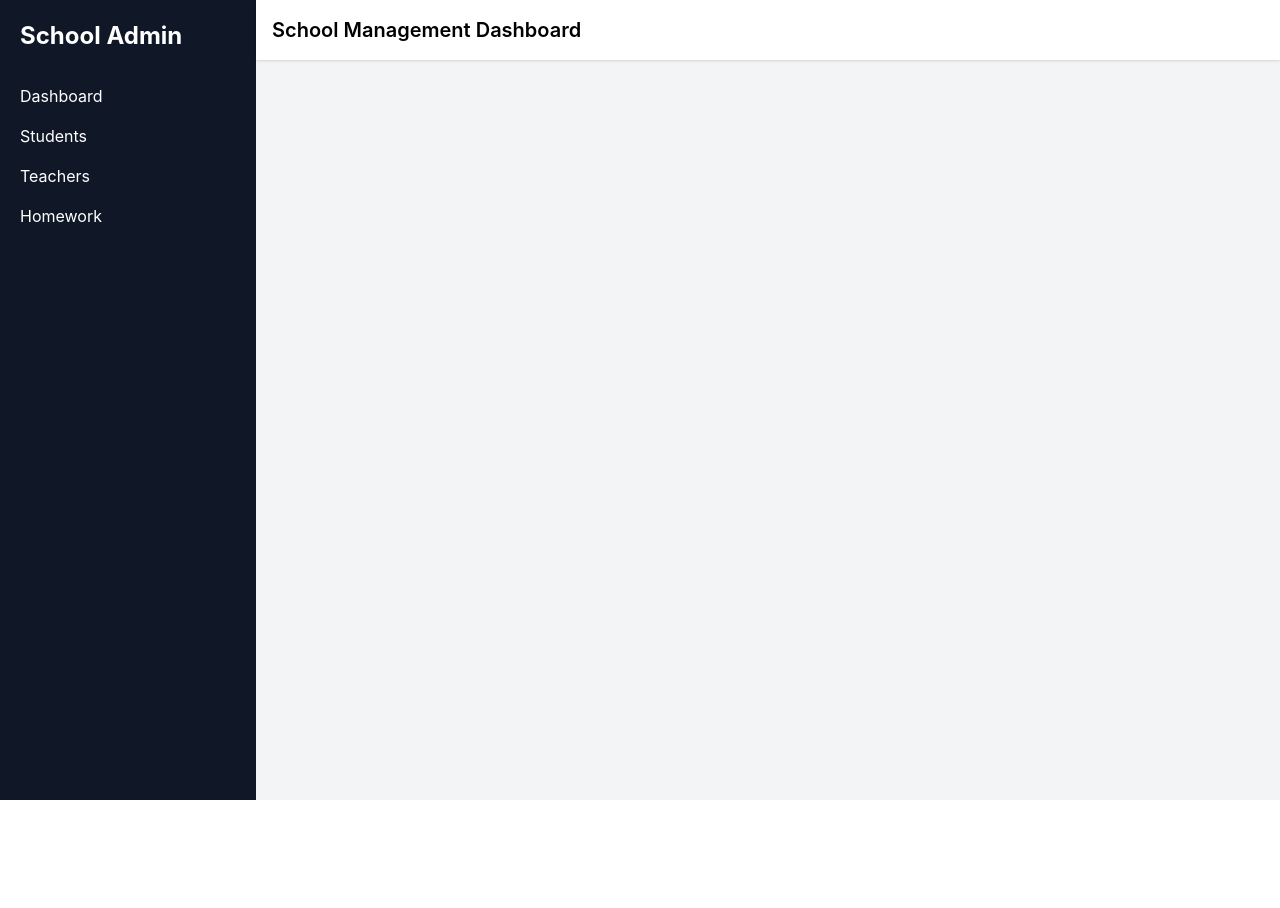
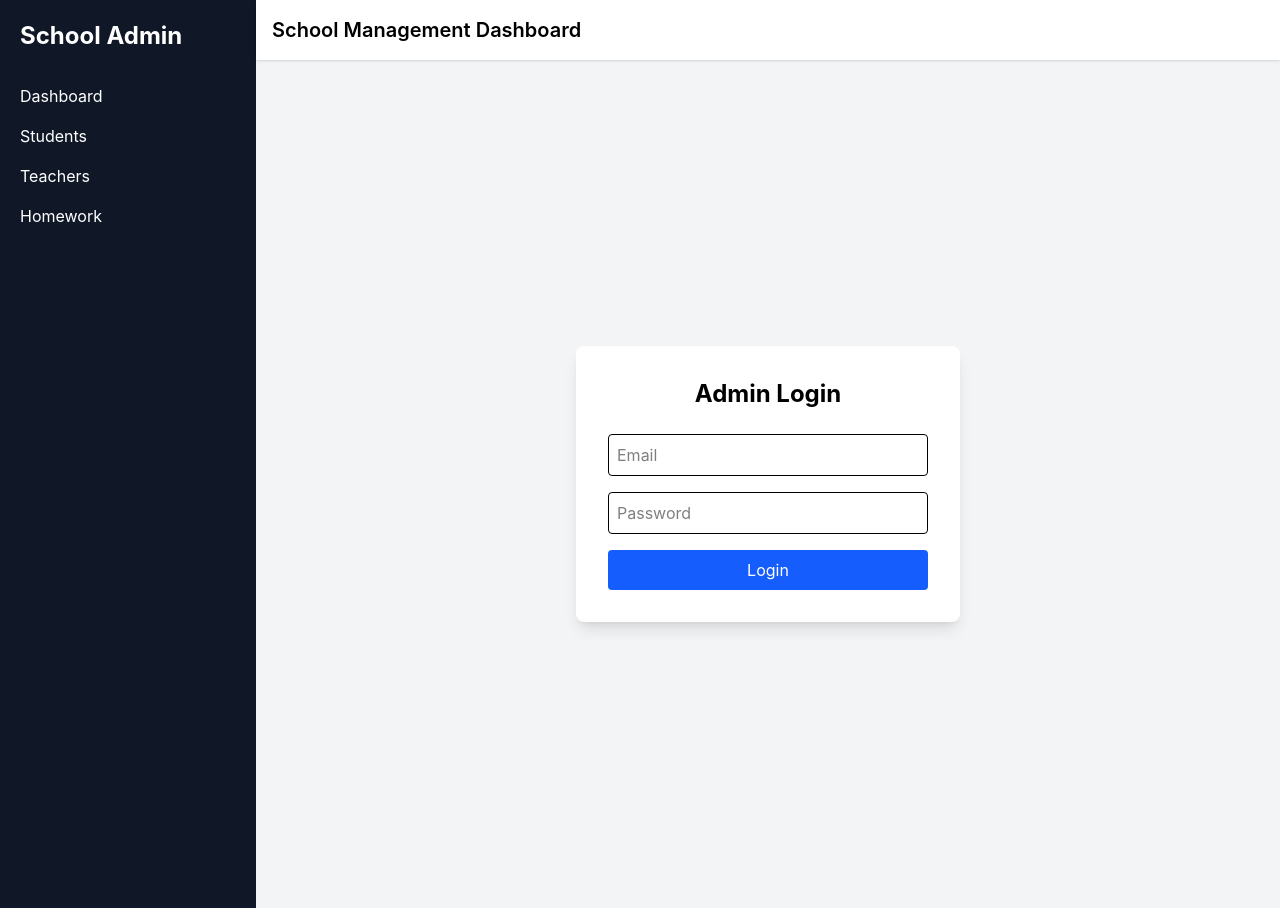
Before and after one commit to Harshal135701/School-Management-System, a React (Vite) app in the folder client/: page /login in a window 1280 px wide. Before the commit the page ends 800 px from the top, so only its background shows below. Built offline with nearby package versions, Linux system fonts and the light colour scheme.

Commit message:
Feat: Added the jwt for procting routes

```diff
--- a/client/src/App.jsx
+++ b/client/src/App.jsx
@@ -5,6 +5,8 @@
 import Students from "./pages/Students";
 import Teachers from "./pages/Teachers";
 import Homework from "./pages/Homework";
+import Login from "./pages/Login";
+import ProtectedRoute from "./components/ProtectedRoute";
 
 function App() {
 
@@ -18,7 +20,11 @@
 
           <Route
             path="/"
-            element={<Dashboard />}
+            element={
+              <ProtectedRoute>
+                <Dashboard />
+              </ProtectedRoute>
+            }
           />
 
           <Route
@@ -36,6 +42,8 @@
             element={<Homework />}
           />
 
+          <Route path="/login" element={<Login />} />
+
         </Routes>
 
       </Layout>
--- /dev/null
+++ b/client/src/components/ProtectedRoute.jsx
@@ -0,0 +1,23 @@
+import { Navigate } from "react-router-dom";
+
+
+function ProtectedRoute({ children }) {
+
+
+  const token = localStorage.getItem("token");
+
+
+  if(!token){
+
+    return <Navigate to="/login" />;
+
+  }
+
+
+  return children;
+
+
+}
+
+
+export default ProtectedRoute;
--- /dev/null
+++ b/client/src/pages/Login.jsx
@@ -0,0 +1,145 @@
+import { useState } from "react";
+import api from "../api/axios";
+import { useNavigate } from "react-router-dom";
+
+
+function Login() {
+
+  const navigate = useNavigate();
+
+
+  const [formData, setFormData] = useState({
+    email: "",
+    password: ""
+  });
+
+
+
+  const handleChange = (e) => {
+
+    setFormData({
+      ...formData,
+      [e.target.name]: e.target.value
+    });
+
+  };
+
+
+
+  const handleSubmit = async (e) => {
+
+    e.preventDefault();
+
+
+    try {
+
+      const response = await api.post(
+        "/auth/login",
+        formData
+      );
+
+
+      localStorage.setItem(
+        "token",
+        response.data.token
+      );
+
+
+      localStorage.setItem(
+        "user",
+        JSON.stringify(response.data.user)
+      );
+
+
+      navigate("/");
+
+
+    } catch (error) {
+
+      console.log(error);
+
+      alert("Invalid Login");
+
+    }
+
+  };
+
+
+
+  return (
+
+    <div className="min-h-screen flex items-center justify-center bg-gray-100">
+
+
+      <form
+        onSubmit={handleSubmit}
+        className="bg-white shadow-lg rounded-lg p-8 w-96"
+      >
+
+
+        <h1 className="text-2xl font-bold mb-6 text-center">
+          Admin Login
+        </h1>
+
+
+
+        <input
+
+          name="email"
+
+          type="email"
+
+          placeholder="Email"
+
+          value={formData.email}
+
+          onChange={handleChange}
+
+          className="border p-2 rounded w-full mb-4"
+
+        />
+
+
+
+        <input
+
+          name="password"
+
+          type="password"
+
+          placeholder="Password"
+
+          value={formData.password}
+
+          onChange={handleChange}
+
+          className="border p-2 rounded w-full mb-4"
+
+        />
+
+
+
+        <button
+
+          type="submit"
+
+          className="bg-blue-600 text-white w-full p-2 rounded hover:bg-blue-700"
+
+        >
+
+          Login
+
+        </button>
+
+
+      </form>
+
+
+    </div>
+
+  );
+
+}
+
+
+export default Login;
```
Also changed, not shown: 1 other file (tests, documents, lock files or other folders).
